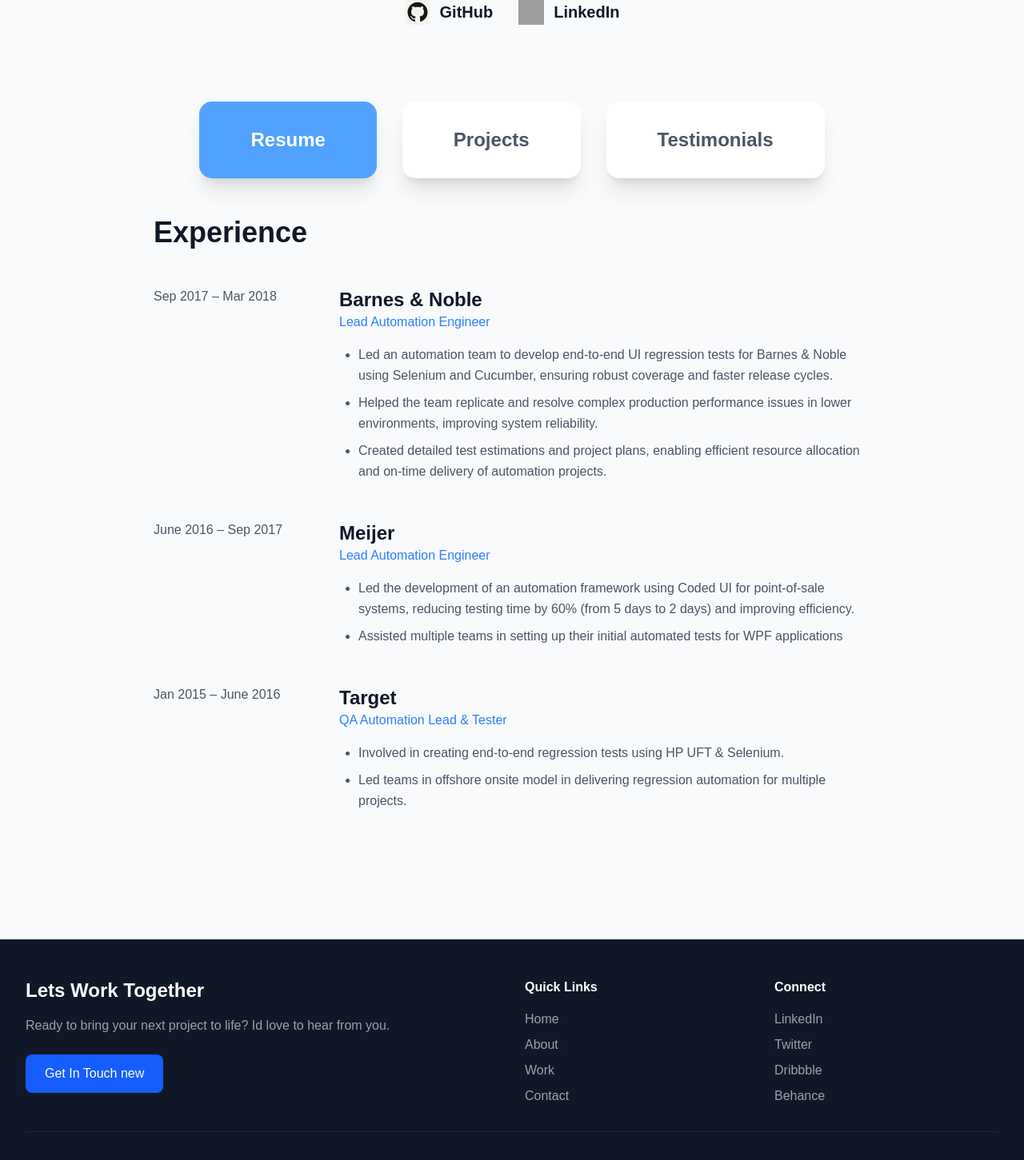
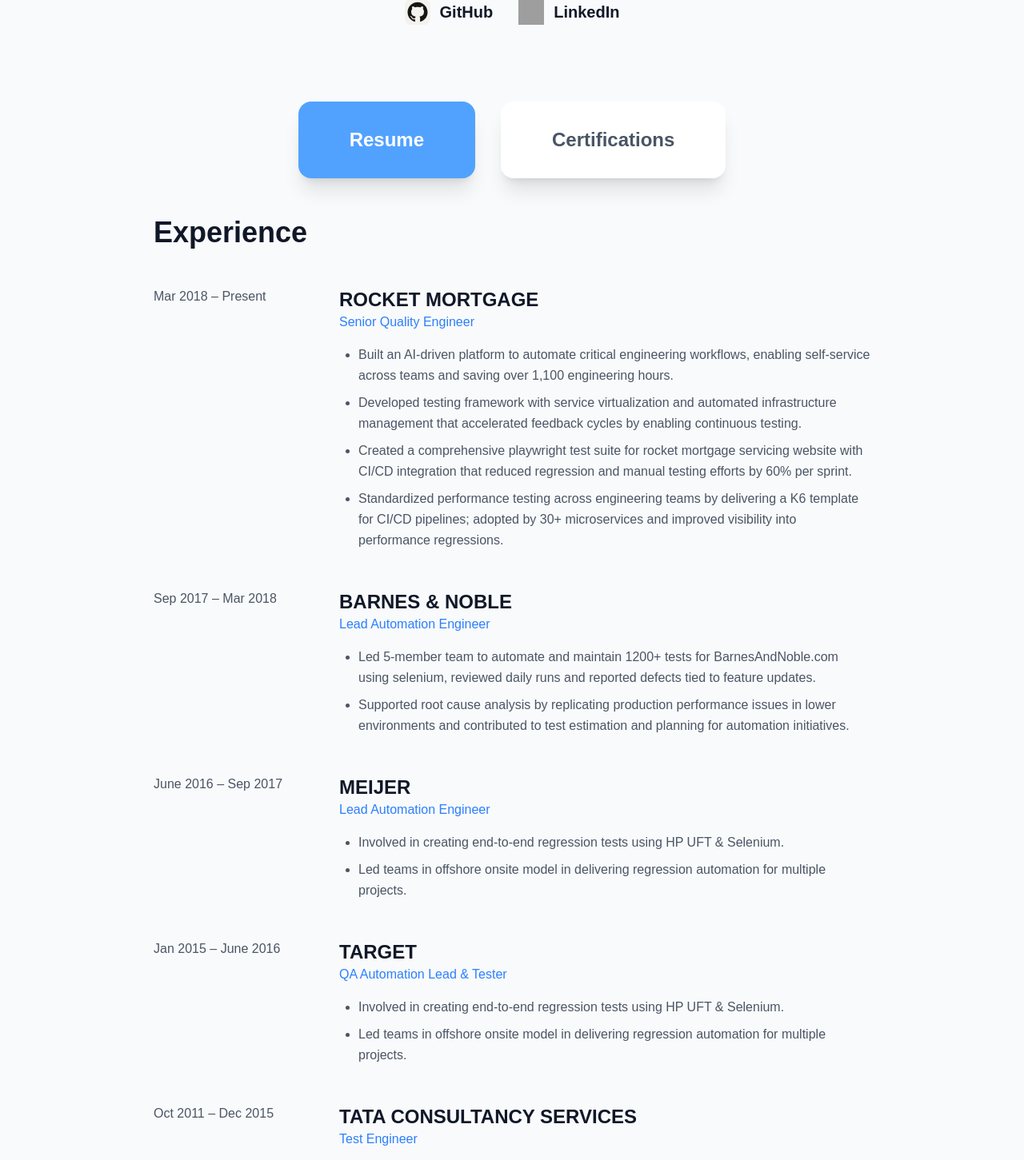
Before and after one commit to bhargavjulaganti/bhargava-portfolio, a Next.js app: page / in a window 1280 px wide. Shown: the part 599-2050 px from the top of the page at 80% size. Built offline with nearby package versions, Linux system fonts and the light colour scheme; grey boxes are pictures that could not be loaded.

Commit message:
update experience details

```diff
--- a/src/app/ExperienceSection.tsx
+++ b/src/app/ExperienceSection.tsx
@@ -1,7 +1,8 @@
 import React from 'react';
+import experienceData from '../data/experienceData.json';
 
 interface ExperienceProps {
-  activeTab: 'resume' | 'projects' | 'testimonials';
+  activeTab: 'resume' | 'projects' | 'testimonials' | 'certifications';
 }
 
 export default function ExperienceSection({ activeTab }: ExperienceProps) {
@@ -10,75 +11,26 @@
     <div className="max-w-4xl mx-auto">
       <h2 className="text-4xl font-bold text-gray-900 mb-12">Experience</h2>
       <div className="space-y-12">
-        {/* Barnes & Noble */}
-        <div className="grid grid-cols-1 lg:grid-cols-12 gap-8">
+        {experienceData.map((exp, idx) => (
+          <div key={idx} className="grid grid-cols-1 lg:grid-cols-12 gap-8">
             <div className="lg:col-span-3">
-            <p className="text-gray-600 font-medium">Sep 2017 – Mar 2018</p>
+              <p className="text-gray-600 font-medium">{exp.date}</p>
             </div>
             <div className="lg:col-span-9">
               <div className="space-y-4">
                 <div>
-                <h3 className="text-2xl font-bold text-gray-900">Barnes & Noble</h3>
-                <p className="text-blue-500 font-medium">Lead Automation Engineer</p>
+                  <h3 className="text-2xl font-bold text-gray-900">{exp.company}</h3>
+                  <p className="text-blue-500 font-medium">{exp.role}</p>
                 </div>
                 <ul className="list-disc pl-6 space-y-2 text-gray-600 leading-relaxed">
-                <li>
-                  Led an automation team to develop end-to-end UI regression tests for Barnes & Noble using Selenium and Cucumber, ensuring robust coverage and faster release cycles.
-                </li>
-                <li>
-                  Helped the team replicate and resolve complex production performance issues in lower environments, improving system reliability.
-                </li>
-                <li>
-                  Created detailed test estimations and project plans, enabling efficient resource allocation and on-time delivery of automation projects.
-                </li>
+                  {exp.bullets.map((bullet, i) => (
+                    <li key={i}>{bullet}</li>
+                  ))}
                 </ul>
               </div>
             </div>
           </div>
-        {/* Meijer */}
-        <div className="grid grid-cols-1 lg:grid-cols-12 gap-8">
-          <div className="lg:col-span-3">
-            <p className="text-gray-600 font-medium">June 2016 – Sep 2017</p>
-          </div>
-          <div className="lg:col-span-9">
-            <div className="space-y-4">
-              <div>
-                <h3 className="text-2xl font-bold text-gray-900">Meijer</h3>
-                <p className="text-blue-500 font-medium">Lead Automation Engineer</p>
-              </div>
-              <ul className="list-disc pl-6 space-y-2 text-gray-600 leading-relaxed">
-                <li>
-                  Led the development of an automation framework using Coded UI for point-of-sale systems, reducing testing time by 60% (from 5 days to 2 days) and improving efficiency.
-                </li>
-                <li>
-                  Assisted multiple teams in setting up their initial automated tests for WPF applications
-                </li>
-              </ul>
-            </div>
-          </div>
-        </div>
-        {/* Target */}
-        <div className="grid grid-cols-1 lg:grid-cols-12 gap-8">
-          <div className="lg:col-span-3">
-            <p className="text-gray-600 font-medium">Jan 2015 – June 2016</p>
-          </div>
-          <div className="lg:col-span-9">
-            <div className="space-y-4">
-              <div>
-                <h3 className="text-2xl font-bold text-gray-900">Target</h3>
-                <p className="text-blue-500 font-medium">QA Automation Lead & Tester</p>
-              </div>
-              <ul className="list-disc pl-6 space-y-2 text-gray-600 leading-relaxed">
-                <li>
-                  Involved in creating end-to-end regression tests using HP UFT & Selenium.
-                </li>
-                <li>
-                  Led teams in offshore onsite model in delivering regression automation for multiple projects.
-                </li>
-              </ul>
-            </div>
-          </div>
-        </div>
+        ))}
       </div>
     </div>
   );
--- a/src/app/page.tsx
+++ b/src/app/page.tsx
@@ -5,7 +5,7 @@
 import ExperienceSection from './ExperienceSection';
 
 export default function BhargavaPortfolio() {
-  const [activeTab, setActiveTab] = useState<'resume' | 'projects' | 'testimonials'>('resume');
+  const [activeTab, setActiveTab] = useState<'resume' | 'projects' | 'testimonials' | 'certifications'>('resume');
 
   return (
     <div className="min-h-screen bg-gray-50">
@@ -22,7 +22,7 @@
           </h1>
           <p className="text-xl text-gray-600 mt-4">Senior Quality Engineer</p>
           <a
-            href="/resume.pdf"
+            href="/BhargavJulaganti.docx"
             className="text-blue-600 font-semibold text-lg hover:underline flex items-center gap-1 justify-center mt-4"
             target="_blank"
             rel="noopener noreferrer"
@@ -71,17 +71,23 @@
             >
               Resume
             </button>
-            <button
+            {/* <button
               className={`px-16 py-8 rounded-2xl font-bold text-2xl shadow-xl focus:outline-none transition-colors ${activeTab === 'projects' ? 'bg-blue-400 text-white' : 'bg-white text-gray-600'}`}
               onClick={() => setActiveTab('projects')}
             >
               Projects
-            </button>
-            <button
+            </button> */}
+            {/* <button
               className={`px-16 py-8 rounded-2xl font-bold text-2xl shadow-xl focus:outline-none transition-colors ${activeTab === 'testimonials' ? 'bg-blue-400 text-white' : 'bg-white text-gray-600'}`}
               onClick={() => setActiveTab('testimonials')}
             >
               Testimonials
+            </button> */}
+            <button
+              className={`px-16 py-8 rounded-2xl font-bold text-2xl shadow-xl focus:outline-none transition-colors ${activeTab === 'certifications' ? 'bg-blue-400 text-white' : 'bg-white text-gray-600'}`}
+              onClick={() => setActiveTab('certifications')}
+            >
+              Certifications
             </button>
           </div>
 
@@ -117,6 +123,19 @@
               </div>
             </div>
           )}
+          {activeTab === 'certifications' && (
+            <div className="max-w-2xl mx-auto">
+              <h2 className="text-4xl font-bold text-gray-900 mb-12">Certifications</h2>
+              <div className="bg-white rounded-xl shadow p-8 flex items-center gap-6">
+                <img src="/aws-certified-cloud-practitioner.png" alt="AWS Cloud Practitioner" className="w-20 h-20 object-contain" />
+                <div>
+                  <h3 className="text-2xl font-bold text-gray-900 mb-1">AWS Certified Cloud Practitioner</h3>
+                  <p className="text-gray-600">Amazon Web Services (AWS)</p>
+                  <a href="https://www.credly.com/badges/e51f2383-a18b-4080-a7e0-c7feb27876b2/public_url" target="_blank" rel="noopener noreferrer" className="text-blue-600 hover:underline font-medium mt-2 inline-block">View Credential</a>
+                </div>
+              </div>
+            </div>
+          )}
         </section>
       </main>
 
@@ -124,15 +143,15 @@
       <footer className="bg-gray-900 text-white mt-24">
         <div className="max-w-7xl mx-auto px-4 sm:px-6 lg:px-8 py-12">
           <div className="grid grid-cols-1 md:grid-cols-4 gap-8">
-            <div className="col-span-1 md:col-span-2">
+            {/* <div className="col-span-1 md:col-span-2">
               <h3 className="text-2xl font-bold mb-4">Lets Work Together</h3>
               <p className="text-gray-400 mb-6">Ready to bring your next project to life? Id love to hear from you.</p>
               <button className="bg-blue-600 text-white px-6 py-3 rounded-lg hover:bg-blue-700 transition-colors">
                 Get In Touch new
               </button>
-            </div>
+            </div> */}
 
-            <div>
+            {/* <div>
               <h4 className="font-semibold mb-4">Quick Links</h4>
               <ul className="space-y-2 text-gray-400">
                 <li><a href="#" className="hover:text-white transition-colors">Home</a></li>
@@ -140,9 +159,9 @@
                 <li><a href="#" className="hover:text-white transition-colors">Work</a></li>
                 <li><a href="#" className="hover:text-white transition-colors">Contact</a></li>
               </ul>
-            </div>
+            </div> */}
 
-            <div>
+            {/* <div>
               <h4 className="font-semibold mb-4">Connect</h4>
               <ul className="space-y-2 text-gray-400">
                 <li><a href="#" className="hover:text-white transition-colors">LinkedIn</a></li>
@@ -150,12 +169,12 @@
                 <li><a href="#" className="hover:text-white transition-colors">Dribbble</a></li>
                 <li><a href="#" className="hover:text-white transition-colors">Behance</a></li>
               </ul>
-            </div>
+            </div>*/}
           </div>
 
-          <div className="border-t border-gray-800 mt-8 pt-8 text-center text-gray-400">
+          {/* <div className="border-t border-gray-800 mt-8 pt-8 text-center text-gray-400">
             <p>&copy; 2025 Bhargava Julaganti. All rights reserved.</p>
-          </div>
+          </div> */}
         </div>
       </footer>
     </div>
--- /dev/null
+++ b/src/data/experienceData.json
@@ -0,0 +1,49 @@
+[
+    {
+        "company": "ROCKET MORTGAGE",
+        "role": "Senior Quality Engineer",
+        "date": "Mar 2018 – Present",
+        "bullets": [
+            "Built an AI-driven platform to automate critical engineering workflows, enabling self-service across teams and saving over 1,100 engineering hours.",
+            "Developed testing framework with service virtualization and automated infrastructure management that accelerated feedback cycles by enabling continuous testing.",
+            "Created a comprehensive playwright test suite for rocket mortgage servicing website with CI/CD integration that reduced regression and manual testing efforts by 60% per sprint.",
+            "Standardized performance testing across engineering teams by delivering a K6 template for CI/CD pipelines; adopted by 30+ microservices and improved visibility into performance regressions."
+        ]
+    },
+    {
+        "company": "BARNES & NOBLE",
+        "role": "Lead Automation Engineer",
+        "date": "Sep 2017 – Mar 2018",
+        "bullets": [
+            "Led 5-member team to automate and maintain 1200+ tests for BarnesAndNoble.com using selenium, reviewed daily runs and reported defects tied to feature updates.",
+            "Supported root cause analysis by replicating production performance issues in lower environments and contributed to test estimation and planning for automation initiatives."
+        ]
+    },
+    {
+        "company": "MEIJER",
+        "role": "Lead Automation Engineer",
+        "date": "June 2016 – Sep 2017",
+        "bullets": [
+            "Involved in creating end-to-end regression tests using HP UFT & Selenium.",
+            "Led teams in offshore onsite model in delivering regression automation for multiple projects."
+        ]
+    },
+    {
+        "company": "TARGET",
+        "role": "QA Automation Lead & Tester",
+        "date": "Jan 2015 – June 2016",
+        "bullets": [
+            "Involved in creating end-to-end regression tests using HP UFT & Selenium.",
+            "Led teams in offshore onsite model in delivering regression automation for multiple projects."
+        ]
+    },
+    {
+        "company": "TATA CONSULTANCY SERVICES",
+        "role": "Test Engineer",
+        "date": "Oct 2011 – Dec 2015",
+        "bullets": [
+            "Responsible for running ETL jobs and load test data into lower environments.",
+            "Responsible for executing functional and end-to-end manual test cases."
+        ]
+    }
+]
```
Also changed, not shown: public/aws-certified-cloud-practitioner.png (added), 1 other file (tests, documents, lock files or other folders). Lines whose indentation alone changed are shown as unchanged.
